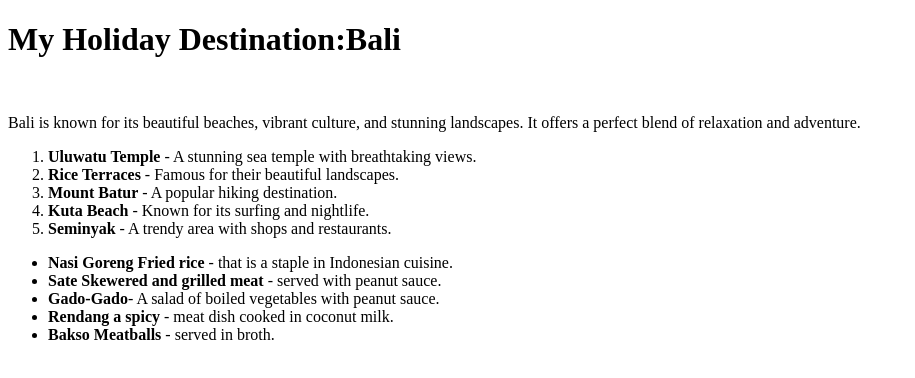
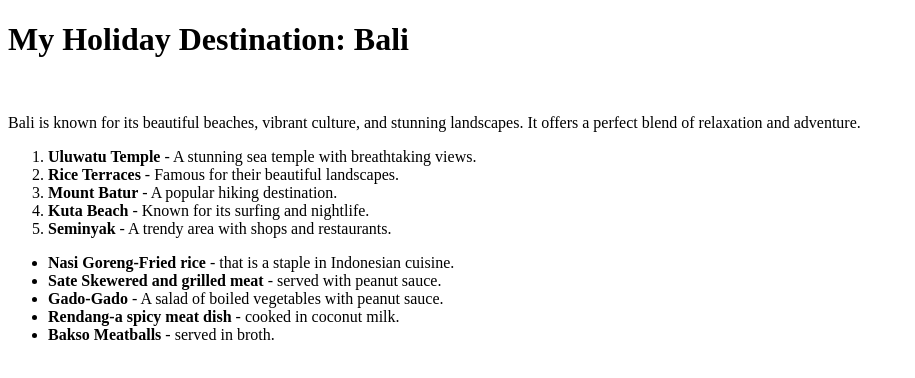
Before and after one commit to acciojob/favorite-holiday-subir211, a website: page main.html in a window 1280 px wide. Shown: the whole page, without its empty margins (0-915 px from the left). Drawn offline with Linux system fonts and the light colour scheme.

Commit message:
created a submission

```diff
--- a/main.html
+++ b/main.html
@@ -7,7 +7,7 @@
 	<title>Favorite Holiday</title>
 </head>
 <body>
-    <h1>My Holiday Destination:Bali</h1>
+    <h1>My Holiday Destination: Bali</h1>
 <br>
 <p>Bali is known for its beautiful beaches, vibrant culture, and stunning landscapes. It offers a perfect blend of relaxation and adventure.</p>
 <ol>
@@ -18,10 +18,10 @@
   <li><strong>Seminyak</strong> - A trendy area with shops and restaurants.</li>
 </ol>
 <ul>
-  <li><strong>Nasi Goreng Fried rice</strong> - that is a staple in Indonesian cuisine.</li>
+  <li><strong>Nasi Goreng-Fried rice</strong> - that is a staple in Indonesian cuisine.</li>
   <li><strong>Sate Skewered and grilled meat</strong> - served with peanut sauce.</li>
-  <li><strong>Gado-Gado</strong>- A salad of boiled vegetables with peanut sauce.</li>
-  <li><strong>Rendang a spicy</strong> - meat dish cooked in coconut milk.</li>
+  <li><strong>Gado-Gado</strong> - A salad of boiled vegetables with peanut sauce.</li>
+  <li><strong>Rendang-a spicy meat dish</strong> - cooked in coconut milk.</li>
   <li><strong>Bakso Meatballs</strong> - served in broth.</li>
 </ul>
     <script type="text/javascript" src="./script.js"></script>
--- a/script.js
+++ b/script.js
@@ -1 +1,2 @@
-//your JS code here. If required.
+//your JS code here. If rsplitter
+CSSequired.
```
